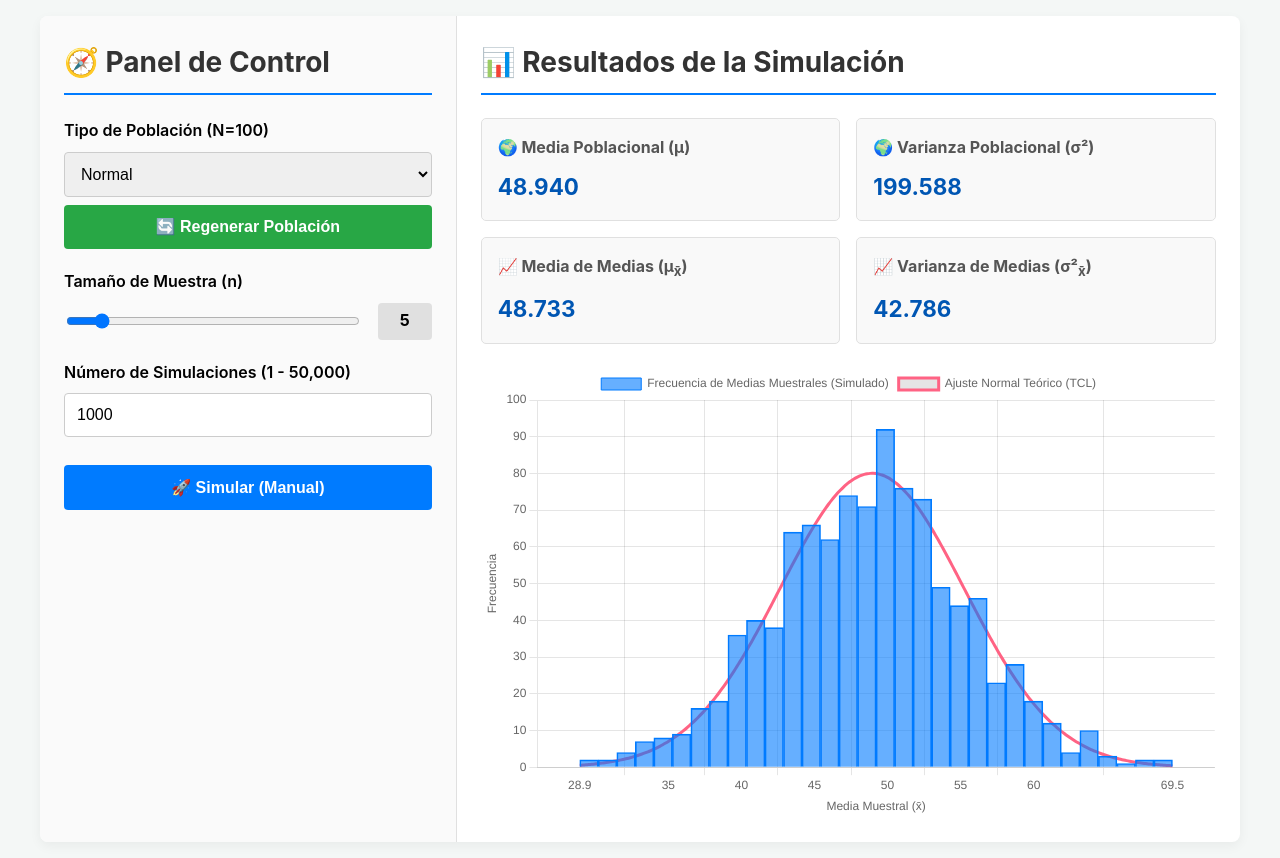
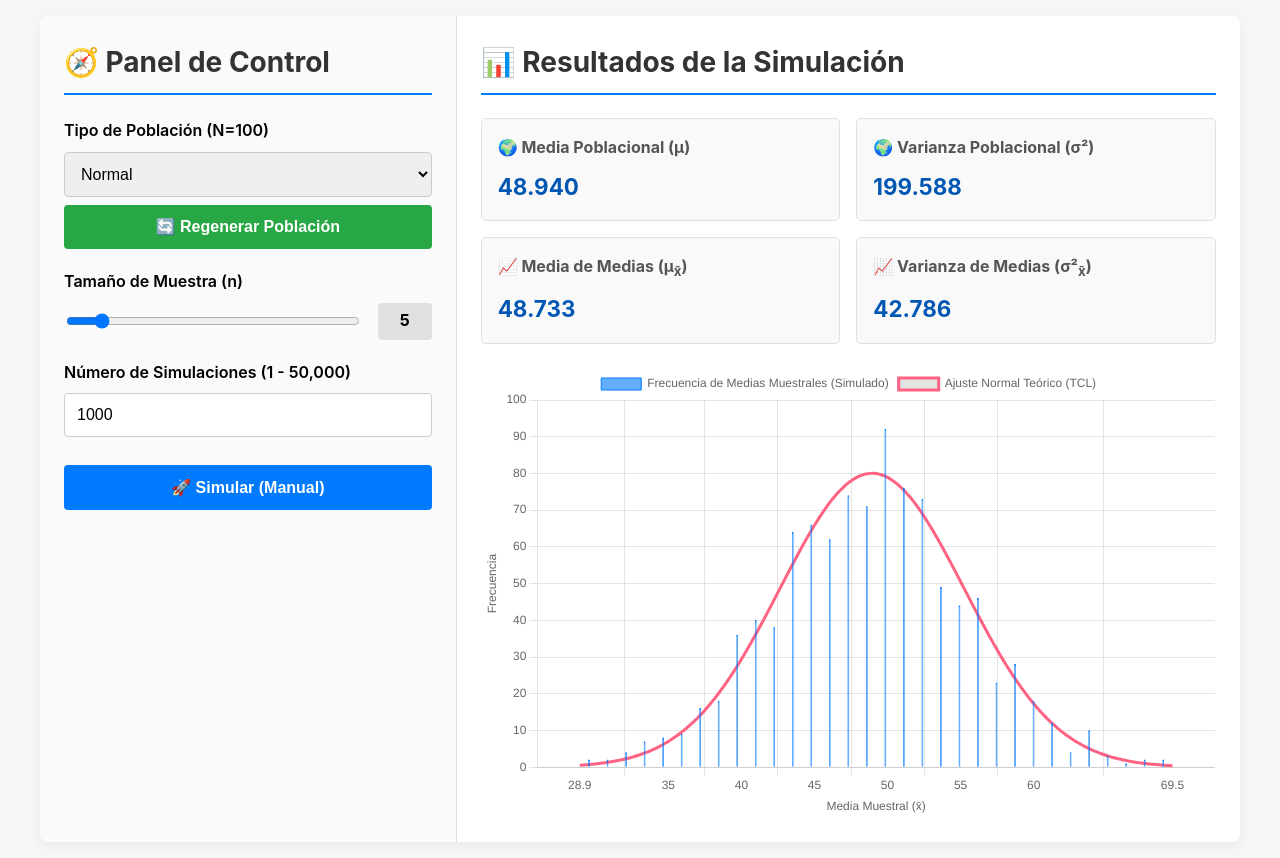
Before and after one commit to mrodgal/simulador-clt, a plain HTML site: page index.html in a window 1280 px wide. Drawn offline with nearby package versions, Linux system fonts and the light colour scheme.

Commit message:
Update index.html
Error de gráfico corregido

```diff
--- a/index.html
+++ b/index.html
@@ -242,9 +242,9 @@
                 if(adjustedMin === 0 && adjustedMax === 0) adjustedMax = 1;
             }
 
-            // A. Preparar datos para el Histograma (como objetos {x, y})
+            // A. Preparar datos para el Histograma
             const numBins = Math.max(10, Math.min(Math.ceil(Math.sqrt(sampleMeans.length)), 75));
-            const binWidth = (adjustedMax - adjustedMin) / numBins;
+            const binWidth = (adjustedMax - adjustedMin) / numBins; // <-- Calculamos el ancho
 
             if(binWidth <= 0) {
                  console.error("Ancho de bin inválido");
@@ -260,50 +260,48 @@
                 }
             });
 
-            const binsData = []; // Array para los datos de las barras
+            const binsData = [];
             for (let i = 0; i < numBins; i++) {
-                const binStart = adjustedMin + i * binWidth;
-                const binCenter = binStart + binWidth / 2;
+                const binCenter = adjustedMin + i * binWidth + binWidth / 2;
                 binsData.push({
-                    x: binCenter, // Coordenada X
-                    y: binCounts[i]  // Coordenada Y (altura)
+                    x: binCenter,
+                    y: binCounts[i]
                 });
             }
 
-            // B. Preparar datos para el Ajuste Normal Suavizado (como objetos {x, y})
+            // B. Preparar datos para el Ajuste Normal Suavizado
             const mu_x = popMean;
             const sigma_x = Math.sqrt(popVariance / n);
             const normalCurvePoints = 200;
             const step = (adjustedMax - adjustedMin) / normalCurvePoints;
-            const normalCurveData = []; // Array para los datos de la línea
+            const normalCurveData = [];
             const scaleFactor = sampleMeans.length * binWidth;
 
             for (let i = 0; i <= normalCurvePoints; i++) {
                 const x = adjustedMin + i * step;
                 const y = normalPDF(x, mu_x, sigma_x) * scaleFactor;
-                normalCurveData.push({ x: x, y: y }); // Objeto {x, y}
+                normalCurveData.push({ x: x, y: y });
             }
 
-            // C. Dibujar el Gráfico (con eje X lineal)
+            // C. Dibujar el Gráfico
             chartInstance = new Chart(ctx, {
-                type: 'bar', // Tipo base
+                type: 'bar',
                 data: {
-                    // Ya no hay 'labels' globales
                     datasets: [
                         {
                             label: 'Frecuencia de Medias Muestrales (Simulado)',
-                            data: binsData, // Datos como {x, y}
+                            data: binsData,
                             backgroundColor: 'rgba(0, 123, 255, 0.6)',
                             borderColor: 'rgba(0, 123, 255, 1)',
                             borderWidth: 1,
-                            // Controlar el ancho de las barras en un eje lineal
-                            barPercentage: 1.0,
-                            categoryPercentage: 1.0
+                            // --- *** ESTA ES LA LÍNEA CORREGIDA *** ---
+                            barThickness: binWidth * 0.9, // Usar el ancho del bin
+                            // --- *** FIN DE LA CORRECCIÓN *** ---
                         },
                         {
                             label: 'Ajuste Normal Teórico (TCL)',
-                            data: normalCurveData, // Datos como {x, y}
-                            type: 'line', // Sobrescribir el tipo a 'line'
+                            data: normalCurveData,
+                            type: 'line',
                             fill: false,
                             borderColor: 'rgba(255, 99, 132, 1)',
                             tension: 0.4,
@@ -320,7 +318,7 @@
                             title: { display: true, text: 'Frecuencia' }
                         },
                         x: {
-                            type: 'linear', // <-- LA SOLUCIÓN: Eje X Numérico Lineal
+                            type: 'linear', // Eje X Numérico Lineal
                             title: {
                                 display: true,
                                 text: 'Media Muestral (x̄)'
```
